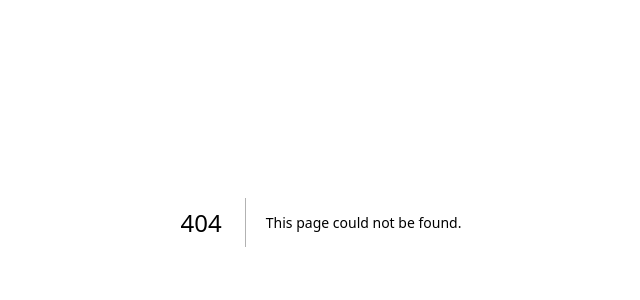
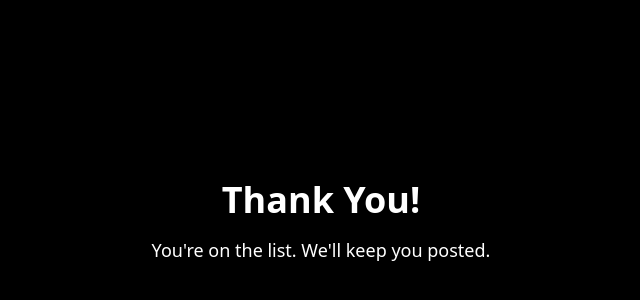
Before and after one commit to SuhaJem/DigiApp, a Next.js app: page /thank-you in a window 1280 px wide. Before the commit this address had no page. Shown: the part 178-478 px from the top of the page, without its empty margins (319-959 px from the left). Built offline with nearby package versions, Linux system fonts and the light colour scheme.

Commit message:
Create page.tsx

```diff
--- /dev/null
+++ b/app/thank-you/page.tsx
@@ -0,0 +1,10 @@
+export default function ThankYouPage() {
+  return (
+    <div className="min-h-screen flex items-center justify-center bg-black text-white">
+      <div className="text-center space-y-4">
+        <h1 className="text-4xl font-bold">Thank You!</h1>
+        <p className="text-lg">You're on the list. We'll keep you posted.</p>
+      </div>
+    </div>
+  )
+}
```
